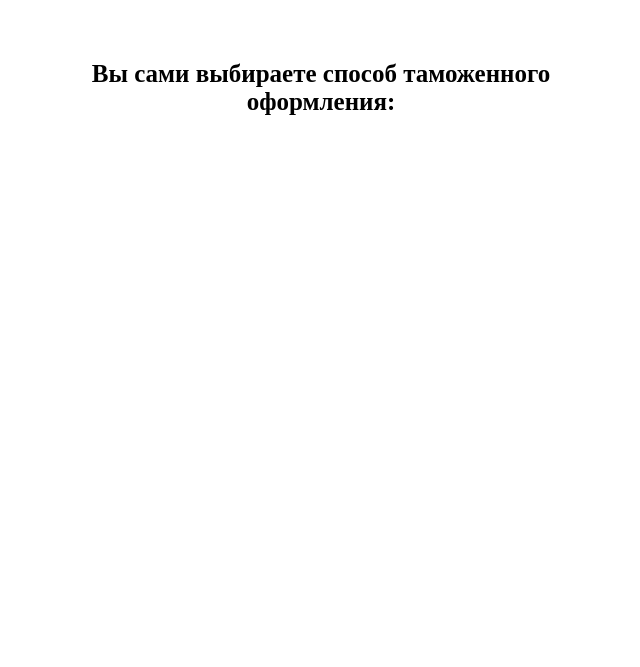
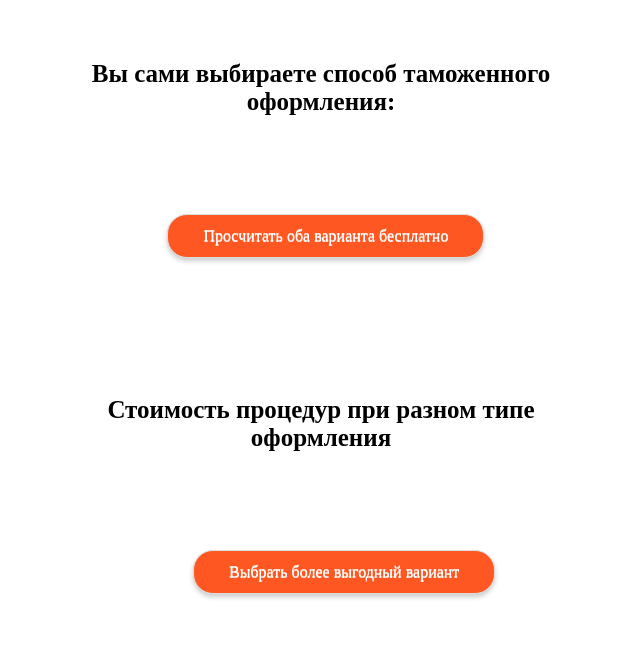
Before and after one commit to CSJedi/DjangoLanding, a Django app: page / in a window 1280 px wide. Shown: the part 4922-5589 px from the top of the page, without its empty margins (319-959 px from the left). Before the commit the page ends 5037 px from the top, so only its background shows below. Run offline with Django 3.2, Linux system fonts and the light colour scheme.

Commit message:
4th part of index

```diff
--- a/landing/static/css/style.css
+++ b/landing/static/css/style.css
@@ -162,7 +162,7 @@ html, body, .menu ul, .menu li{
 .service{
 	text-align: center;
 }
-table {
+.prices_table {
     border-collapse: collapse;
     align-content: center;
 	margin: 1% 25% 2% 30%;
@@ -172,11 +172,12 @@ table {
 	border-radius: 5px;
 	box-shadow: 0 3px 5px #ccc;
 }
-th{
+.prices_table th{
 	background: #33acf7;
 	color:#fff;
 }
-th, td {
+.prices_table th, .prices_table td,
+.contract th, .contract td  {
 	padding: 2%;
     text-align: center;
 }
--- a/landing/templates/landing/index.html
+++ b/landing/templates/landing/index.html
@@ -1,10 +1,10 @@
 {% load staticfiles %}
-<html>
+<html style="max-width: 100%;">
     <head>
         <title>Доставка Сборных Грузов из Китая в Украину</title>
         <link rel="stylesheet" href="{% static 'css/style.css' %}">
     </head>
-    <body>
+    <body style="max-width: 100%;">
         <header>
             <nav class="menu">
                 <ul>
@@ -160,7 +160,7 @@
 
         <p style="text-align: center; margin: 0% 32% 5% 32%;">(в таблице представлены цены при оформлении на наш контракт; при объеме менее 1м<sup>3</sup> могут применятся привышающие коэфициенты)</p>
 
-        <table>
+        <table class="prices_table">
           <tr>
             <th>Цена до Одессы <b>за м<sup>3</sup></b></th>
             <th>Плотность <b>кг/м<sup>3</sup></b></th>
@@ -231,5 +231,17 @@
         <div class="question_footer" style="margin: 5% 30% 0% 30%;">
             <p>Вы сами выбираете способ таможенного оформления:</p>
         </div>
+
+        <div class="button_center" style="margin: 5% 0% 5% 38%;">
+            <a class="round_button_order" href="">Просчитать оба варианта бесплатно</a>
+        </div>
+
+        <div class="question_footer" style="margin: 5% 30% 0% 30%;">
+            <p>Стоимость процедур при разном типе оформления</p>
+        </div>
+
+        <div class="button_center" style="margin: 5% 0% 5% 40%;">
+            <a class="round_button_order" href="">Выбрать более выгодный вариант</a>
+        </div>
     </body>
 </html>
```
